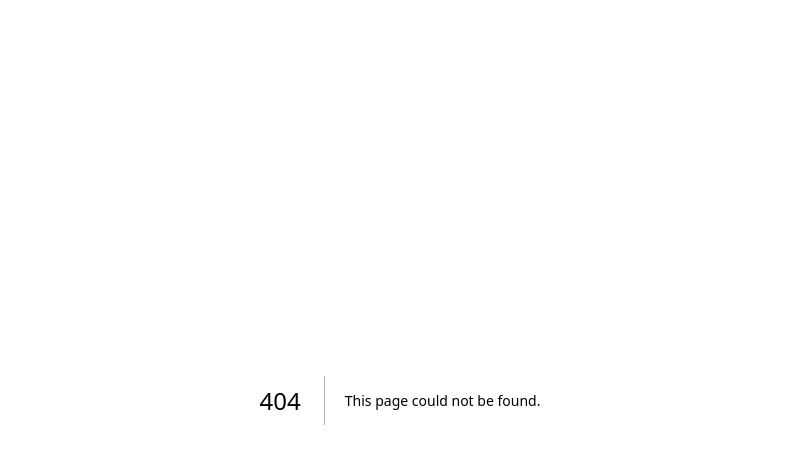
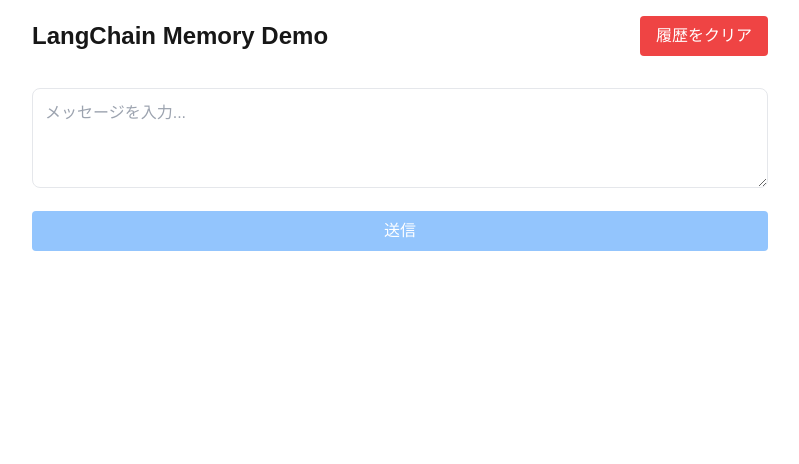
Before and after one commit to KNR1009/ai-agent-sample, a Next.js app: page /memory in a window 1280 px wide. Before the commit this address had no page. Shown: the top 464 px of the page, without its empty margins (240-1039 px from the left). Built offline with nearby package versions, Linux system fonts and the light colour scheme.

Commit message:
add: 会話履歴の保持

```diff
--- /dev/null
+++ b/src/app/api/memory/route.ts
@@ -0,0 +1,60 @@
+import { NextResponse } from 'next/server';
+import { ChatOpenAI } from "@langchain/openai";
+import { ChatPromptTemplate } from "@langchain/core/prompts";
+import { StringOutputParser } from "@langchain/core/output_parsers";
+import { BufferMemory } from "langchain/memory";
+import { ConversationChain } from "langchain/chains";
+
+// メモリーのインスタンスをグローバルに保持
+// 注意: この方法は開発用です。実運用ではRedisやデータベースを使用することを推奨
+let memory = new BufferMemory();
+
+export async function POST(request: Request) {
+  try {
+    const { message, clearHistory } = await request.json();
+
+    // 履歴をクリアするリクエストの場合
+    if (clearHistory) {
+      memory = new BufferMemory();
+      return NextResponse.json({ response: "会話履歴をクリアしました。" });
+    }
+
+    // ChatGPTモデルの初期化
+    const model = new ChatOpenAI({
+      openAIApiKey: process.env.OPENAI_API_KEY,
+      modelName: "gpt-4",
+      temperature: 0.7,
+    });
+
+    // 会話チェーンの作成
+    const chain = new ConversationChain({
+      llm: model,
+      memory: memory,
+      // プロンプトテンプレートをカスタマイズ
+      prompt: ChatPromptTemplate.fromTemplate(`
+現在の会話の履歴: {history}
+
+人間: {input}
+
+以下の制約に従って回答してください：
+- 簡潔で分かりやすい日本語で回答
+- 必要に応じて過去の会話を参照
+- 箇条書きを使って整理された形で回答
+
+アシスタント: `),
+    });
+
+    // チェーンを実行して応答を取得
+    const response = await chain.call({
+      input: message,
+    });
+
+    return NextResponse.json({ response: response.response });
+  } catch (error) {
+    console.error('Error:', error);
+    return NextResponse.json(
+      { error: error instanceof Error ? error.message : 'Internal server error' },
+      { status: 500 }
+    );
+  }
+}
--- /dev/null
+++ b/src/app/memory/page.tsx
@@ -0,0 +1,144 @@
+"use client";
+import { useState } from 'react';
+import ReactMarkdown from 'react-markdown';
+
+// メッセージの型定義
+type Message = {
+  role: 'user' | 'assistant';
+  content: string;
+};
+
+export default function LangChainMemoryDemo() {
+  const [message, setMessage] = useState('');
+  const [messages, setMessages] = useState<Message[]>([]);
+  const [error, setError] = useState('');
+  const [isLoading, setIsLoading] = useState(false);
+
+  // メッセージ送信の処理
+  const handleSubmit = async (e: React.FormEvent) => {
+    e.preventDefault();
+    if (!message.trim()) {
+      setError('メッセージを入力してください');
+      return;
+    }
+
+    setIsLoading(true);
+    setError('');
+
+    try {
+      // 新しいメッセージを追加
+      const newMessage: Message = { role: 'user', content: message };
+      setMessages(prev => [...prev, newMessage]);
+      setMessage('');
+
+      const res = await fetch('/api/memory', {
+        method: 'POST',
+        headers: {
+          'Content-Type': 'application/json',
+        },
+        body: JSON.stringify({ message: message }),
+      });
+
+      if (!res.ok) {
+        throw new Error(`HTTP error! status: ${res.status}`);
+      }
+
+      const data = await res.json();
+
+      // アシスタントの応答を追加
+      const assistantMessage: Message = {
+        role: 'assistant',
+        content: data.response
+      };
+      setMessages(prev => [...prev, assistantMessage]);
+    } catch (err) {
+      console.error('Error:', err);
+      setError(err instanceof Error ? err.message : '不明なエラーが発生しました');
+    } finally {
+      setIsLoading(false);
+    }
+  };
+
+  // 履歴をクリアする処理
+  const handleClearHistory = async () => {
+    try {
+      await fetch('/api/memory', {
+        method: 'POST',
+        headers: {
+          'Content-Type': 'application/json',
+        },
+        body: JSON.stringify({ clearHistory: true }),
+      });
+      setMessages([]);
+    } catch (err) {
+      console.error('Error:', err);
+      setError('履歴のクリアに失敗しました');
+    }
+  };
+
+  return (
+    <main className="p-4 max-w-3xl mx-auto">
+      <div className="flex justify-between items-center mb-4">
+        <h1 className="text-2xl font-bold">LangChain Memory Demo</h1>
+        <button
+          onClick={handleClearHistory}
+          className="px-4 py-2 bg-red-500 text-white rounded hover:bg-red-600 transition-colors"
+        >
+          履歴をクリア
+        </button>
+      </div>
+
+      {/* メッセージ履歴の表示 */}
+      <div className="space-y-4 mb-4 max-h-[60vh] overflow-y-auto">
+        {messages.map((msg, index) => (
+          <div
+            key={index}
+            className={`p-4 rounded-lg ${msg.role === 'user'
+              ? 'bg-blue-100 ml-auto max-w-[80%]'
+              : 'bg-gray-100 mr-auto max-w-[80%]'
+              }`}
+          >
+            <div className="prose max-w-none">
+              <ReactMarkdown>{msg.content}</ReactMarkdown>
+            </div>
+          </div>
+        ))}
+      </div>
+
+      {/* 入力フォーム */}
+      <form onSubmit={handleSubmit} className="space-y-4">
+        <div>
+          <textarea
+            value={message}
+            onChange={(e) => setMessage(e.target.value)}
+            className="w-full min-h-[100px] p-3 border rounded-lg focus:ring-2 focus:ring-blue-500 focus:border-blue-500"
+            placeholder="メッセージを入力..."
+            disabled={isLoading}
+          />
+        </div>
+
+        <button
+          type="submit"
+          disabled={isLoading || !message.trim()}
+          className={`
+            px-4 py-2 rounded w-full
+            ${isLoading || !message.trim()
+              ? 'bg-blue-300 cursor-not-allowed'
+              : 'bg-blue-500 hover:bg-blue-600'
+            }
+            text-white transition-colors
+            flex items-center justify-center gap-2
+          `}
+        >
+          {isLoading ? '送信中...' : '送信'}
+        </button>
+      </form>
+
+      {error && (
+        <div className="mt-4 p-4 bg-red-100 text-red-700 rounded">
+          {error}
+        </div>
+      )}
+    </main>
+  );
+}
```
